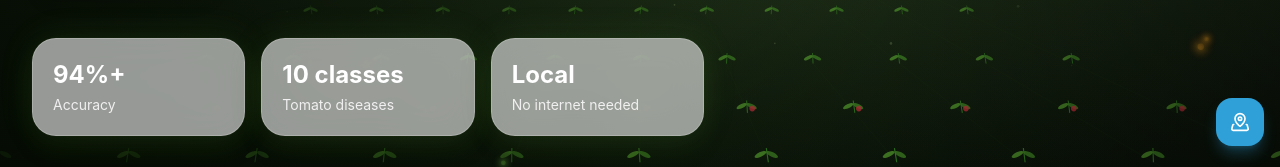
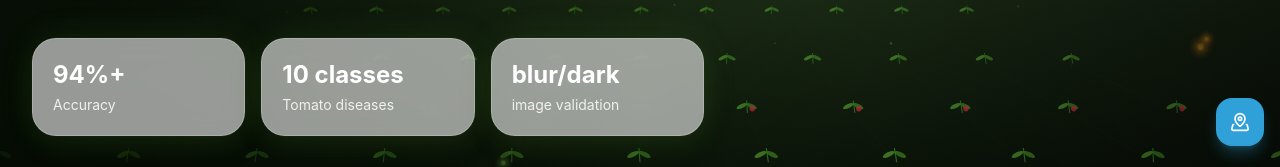
Before and after one commit to Keval-Kumar/tomato-leaf-disease-identification, a React app in the folder frontend/: page / in a window 1280 px wide. Shown: the part 638-805 px from the top of the page. Built offline with nearby package versions, Linux system fonts and the light colour scheme; the HTML template or start-up script is replaced by a standard one.

Commit message:
fixed the app.jsx sentence

```diff
--- a/frontend/src/App.jsx
+++ b/frontend/src/App.jsx
@@ -748,7 +748,7 @@ function HomePage() {
                 </button>
               </motion.div>
               <div className="mt-10 grid max-w-2xl grid-cols-1 gap-4 sm:grid-cols-3">
-                {[["94%+","Accuracy"],["10 classes","Tomato diseases"],["Local","No internet needed"]].map(([value,label],idx)=>(
+                {[["94%+","Accuracy"],["10 classes","Tomato diseases"],["blur/dark","image validation"]].map(([value,label],idx)=>(
                   <motion.div key={label} initial={{opacity:0,y:10}} animate={{opacity:1,y:0}} transition={{delay:0.72+idx*0.1,duration:0.45}}
                     className="glass ring-glow rounded-3xl border border-white/20 p-5 text-white">
                     <div className="text-2xl font-bold">{value}</div>
```
